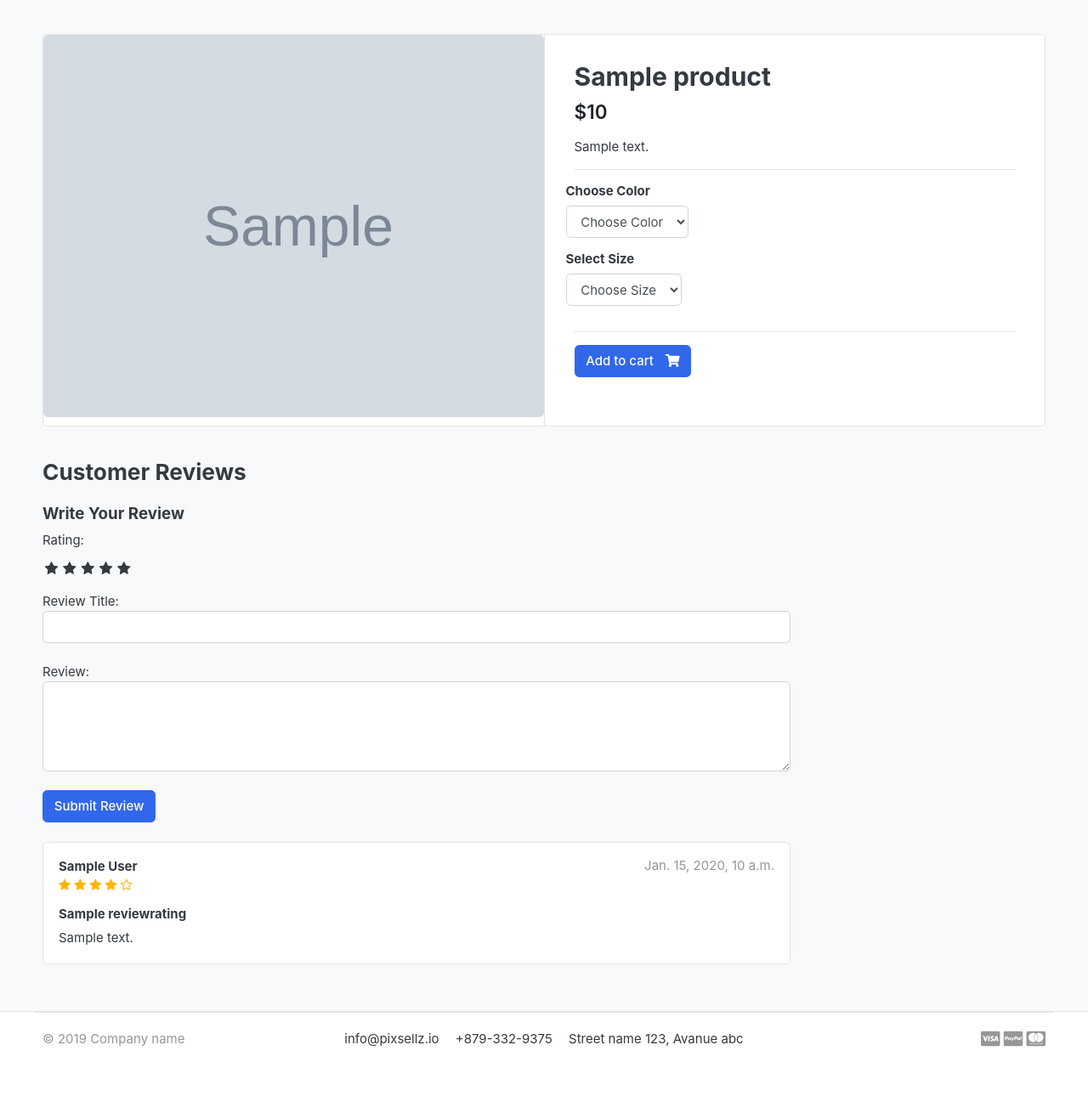
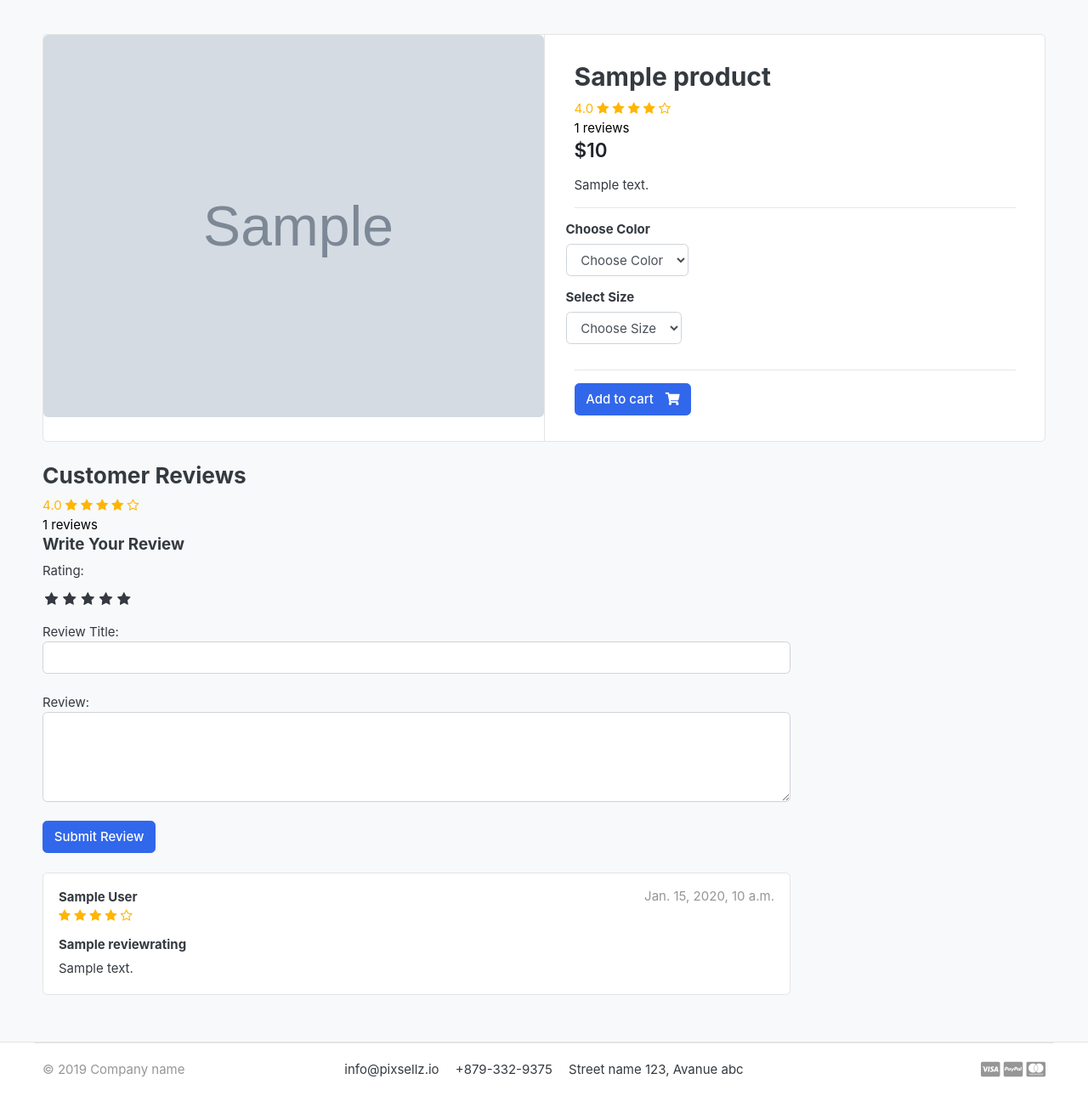
Before and after one commit to inherentspice/ecommerce, a Django app: a page that uses templates/store/product_detail.html in a window 1280 px wide. Shown: the part 118-1408 px from the top of the page at 85% size. Before the commit the page ends 1350 px from the top, so only its background shows below. Run offline with Django 3.2, Linux system fonts and the light colour scheme; a user stored in the database is signed in; tables that the repository leaves empty hold one stand-in row (values such as "Sample post"); grey boxes marked "Sample" are stand-in pictures; some libraries are stand-ins or nearby versions; some web fonts are replaced.

Commit message:
displayed average of ratings with stars and review count

```diff
--- a/store/models.py
+++ b/store/models.py
@@ -2,7 +2,7 @@ from django.db import models
 from category.models import Category
 from django.urls import reverse
 from accounts.models import Account
-from django.db.models import Avg
+from django.db.models import Avg, Count
 
 class Product(models.Model):
     product_name = models.CharField(max_length=200, unique=True)
@@ -28,6 +28,13 @@ class Product(models.Model):
         if reviews['average'] is not None:
             avg = float(reviews['average'])
         return avg
+
+    def count_review(self):
+        reviews = ReviewRating.objects.filter(product=self, status=True).aggregate(count=Count('id'))
+        count = 0
+        if reviews['count'] is not None:
+            count = int(reviews['count'])
+        return count
 
 class VariationManager(models.Manager):
     def colors(self):
--- a/store/views.py
+++ b/store/views.py
@@ -41,7 +41,10 @@ def product_detail(request, category_slug, product_slug):
         raise e
 
     try:
-        orderproduct = OrderProduct.objects.filter(user=request.user, product_id=single_product.id).exists()
+        if request.user.is_authenticated:
+            orderproduct = OrderProduct.objects.filter(user=request.user, product_id=single_product.id).exists()
+        else:
+            orderproduct = None
     except OrderProduct.DoesNotExist:
         orderproduct = None
 
--- a/templates/store/product_detail.html
+++ b/templates/store/product_detail.html
@@ -20,7 +20,20 @@
           <article class="content-body">
 
           <h2 class="title">{{ single_product.product_name }}</h2>
-
+          <div class="rating-star">
+            {{single_product.average_review}}
+            <span>
+              <i class="fa fa-star{% if single_product.average_review < 0.5 %}-o {% elif single_product.average_review >= 0.5 and single_product.average_review < 1 %}-half-o {% endif %}" aria-hidden="true"></i>
+              <i class="fa fa-star{% if single_product.average_review < 1.5 %}-o {% elif single_product.average_review >= 1.5 and single_product.average_review < 2 %}-half-o {% endif %}" aria-hidden="true"></i>
+              <i class="fa fa-star{% if single_product.average_review < 2.5 %}-o {% elif single_product.average_review >= 2.5 and single_product.average_review < 3 %}-half-o {% endif %}" aria-hidden="true"></i>
+              <i class="fa fa-star{% if single_product.average_review < 3.5 %}-o {% elif single_product.average_review >= 3.5 and single_product.average_review < 4 %}-half-o {% endif %}" aria-hidden="true"></i>
+              <i class="fa fa-star{% if single_product.average_review < 4.5 %}-o {% elif single_product.average_review >= 4.5 and single_product.average_review < 5 %}-half-o {% endif %}" aria-hidden="true"></i>
+              <br>
+              <span style="color: black;">
+                {{single_product.count_review}} reviews
+              </span>
+            </span>
+          </div>
           <div class="mb-3">
             <var class="price h4">${{ single_product.price }}</var>
           </div>
@@ -69,8 +82,22 @@
   <div class="row">
         <div class="col-md-9">
 
-    <header class="section-heading">
-      <h3>Customer Reviews </h3>
+    <header class="section-headi,ng">
+      <h3>Customer Reviews</h3>
+      <div class="rating-star">
+        {{single_product.average_review}}
+        <span>
+          <i class="fa fa-star{% if single_product.average_review < 0.5 %}-o {% elif single_product.average_review >= 0.5 and single_product.average_review < 1 %}-half-o {% endif %}" aria-hidden="true"></i>
+          <i class="fa fa-star{% if single_product.average_review < 1.5 %}-o {% elif single_product.average_review >= 1.5 and single_product.average_review < 2 %}-half-o {% endif %}" aria-hidden="true"></i>
+          <i class="fa fa-star{% if single_product.average_review < 2.5 %}-o {% elif single_product.average_review >= 2.5 and single_product.average_review < 3 %}-half-o {% endif %}" aria-hidden="true"></i>
+          <i class="fa fa-star{% if single_product.average_review < 3.5 %}-o {% elif single_product.average_review >= 3.5 and single_product.average_review < 4 %}-half-o {% endif %}" aria-hidden="true"></i>
+          <i class="fa fa-star{% if single_product.average_review < 4.5 %}-o {% elif single_product.average_review >= 4.5 and single_product.average_review < 5 %}-half-o {% endif %}" aria-hidden="true"></i>
+          <br>
+          <span style="color: black;">
+            {{single_product.count_review}} reviews
+          </span>
+        </span>
+      </div>
     </header>
 
     <form action="{% url 'submit_review' single_product.id %}" method="POST">
```
